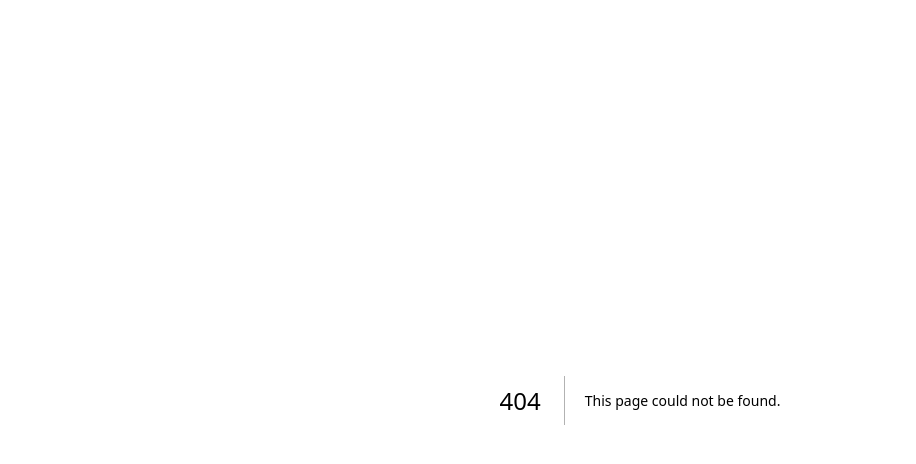
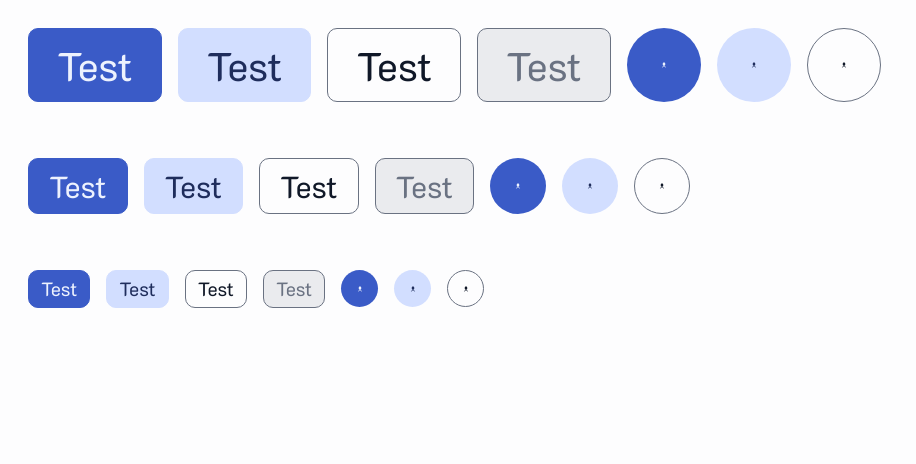
Before and after one commit to lm38550/portfolio, a Next.js app: page /UI in a window 1280 px wide. Before the commit this address had no page. Shown: the top 464 px of the page, without its empty margins (0-916 px from the left). Built offline with nearby package versions, Linux system fonts and the light colour scheme.

Commit message:
Adding Buttons

```diff
--- /dev/null
+++ b/src/app/UI/page.tsx
@@ -0,0 +1,40 @@
+import "@/style/globals.css"
+import {Button} from "@/ui/design-system/button/button";
+import {RiUser6Fill} from "react-icons/ri"
+
+
+export default function Home() {
+    return (
+        <>
+            <div className="flex p-5">
+                <Button className="m-2" size="large">Test</Button>
+                <Button className="m-2" size="large" variant="secondary">Test</Button>
+                <Button className="m-2" size="large" variant="outline">Test</Button>
+                <Button className="m-2" size="large" variant="disabled">Test</Button>
+                <Button className="m-2" size="large" variant="ico" icon={<RiUser6Fill/>}>Test</Button>
+                <Button className="m-2" size="large" variant="ico" iconTheme="secondary" icon={<RiUser6Fill/>}>Test</Button>
+                <Button className="m-2" size="large" variant="ico" iconTheme="gray" icon={<RiUser6Fill/>}>Test</Button>
+            </div>
+
+            <div className="flex p-5">
+                <Button className="m-2">Test</Button>
+                <Button className="m-2" variant="secondary">Test</Button>
+                <Button className="m-2" variant="outline">Test</Button>
+                <Button className="m-2" variant="disabled">Test</Button>
+                <Button className="m-2" variant="ico" icon={<RiUser6Fill/>}>Test</Button>
+                <Button className="m-2" variant="ico" iconTheme="secondary" icon={<RiUser6Fill/>}>Test</Button>
+                <Button className="m-2" variant="ico" iconTheme="gray" icon={<RiUser6Fill/>}>Test</Button>
+            </div>
+
+            <div className="flex p-5">
+                <Button className="m-2" size="small">Test</Button>
+                <Button className="m-2" size="small" variant="secondary">Test</Button>
+                <Button className="m-2" size="small" variant="outline">Test</Button>
+                <Button className="m-2" size="small" variant="disabled">Test</Button>
+                <Button className="m-2" size="small" variant="ico" icon={<RiUser6Fill/>}>Test</Button>
+                <Button className="m-2" size="small" variant="ico" iconTheme="secondary" icon={<RiUser6Fill/>}>Test</Button>
+                <Button className="m-2" size="small" variant="ico" iconTheme="gray" icon={<RiUser6Fill/>}>Test</Button>
+            </div>
+        </>
+    )
+}
--- a/src/app/layout.tsx
+++ b/src/app/layout.tsx
@@ -10,7 +10,7 @@ const k2d = K2D({
 })
 
 export const metadata: Metadata = {
-    title: "Louis Morel",
+    title: "Louis Morel - Étudiant en informatique",
     description: "Portfolio de Louis Morel - Étudiant en informatique",
 };
 
--- /dev/null
+++ b/src/ui/design-system/button/button.tsx
@@ -0,0 +1,97 @@
+"use client";
+
+import clsx from "clsx";
+import React from "react";
+
+interface Props {
+    size?: "small" | "medium" | "large";
+    variant?: "primary" | "secondary" | "outline" | "disabled" | "ico";
+    icon?: any;
+    iconTheme?: "primary" | "secondary" | "gray";
+    iconPosition?: "left" | "right";
+    disabled?: boolean;
+    isLoading?: boolean;
+    children?: React.ReactNode;
+    className?: string;
+}
+
+export const Button = ({
+    size = "medium",
+    variant = "primary",
+    icon,
+    iconTheme = "primary",
+    iconPosition = "right",
+    disabled,
+    isLoading,
+    children,
+    className,
+}: Props) => {
+
+    let variantStyles: string = "",
+        sizeStyles: string = "",
+        icoSize: number = 0;
+
+    switch (variant) {
+        case "primary":
+            variantStyles = "bg-day dark:bg-night hover:bg-day-500 hover:dark:bg-night-750 text-day-200 dark:text-night-200 dark:border-night border-day border-solid border-1 rounded";
+            break;
+        case "secondary":
+            variantStyles = "bg-day-300 dark:bg-night-500 hover:bg-day-200 hover:dark:bg-night-600 text-day-800 dark:text-night-800 dark:border-night-500 border-day-300 border-solid border-1 rounded";
+            break;
+        case "outline":
+            variantStyles = "bg-day-100 dark:bg-night-100 hover:bg-gray-900/5 hover:dark:bg-gray-100/5 border-gray-500 border-solid border-1 rounded text-gray-900 dark:text-gray-100";
+            break;
+        case "disabled":
+            variantStyles = "bg-gray-400/20 dark:bg-gray-100/10 border-gray-500 border-solid border-1 rounded text-gray-500 dark:text-gray-500 cursor-not-allowed";
+            break;
+        case "ico":
+            if (iconTheme === "primary") {
+                variantStyles = "bg-day dark:bg-night hover:bg-day-500 hover:dark:bg-night-800 text-day-200 dark:text-night-200 rounded-full"
+            }
+            if (iconTheme === "secondary") {
+                variantStyles = "bg-day-300 dark:bg-night-500 hover:bg-day-200 hover:dark:bg-night-600 text-day-800 dark:text-night-800 rounded-full"
+            }
+            if (iconTheme === "gray") {
+                variantStyles = "bg-day-100 dark:bg-night-100 hover:bg-gray-900/5 hover:dark:bg-gray-100/5 border-gray-500 border-solid border-1 rounded-full text-gray-900 dark:text-gray-100";
+            }
+            break;
+    }
+
+    switch (size) {
+        case "small":
+            sizeStyles = `text-sm ${
+                variant === "ico" ? "flex items-center justify-center w-[37px] h-[37px]" : "px-3 py-2"
+            }`;
+            icoSize = 13;
+            break;
+        case "medium":
+            sizeStyles = `text-base ${
+                variant === "ico" ? "flex items-center justify-center w-[56px] h-[56px]" : "px-5 py-3"
+            }`;
+            icoSize = 16;
+            break;
+        case "large":
+            sizeStyles = `text-lg ${
+                variant === "ico" ? "flex items-center justify-center w-[74px] h-[74px]" : "px-7 py-4"
+            }`;
+            icoSize = 20;
+            break;
+    }
+
+    return (
+        <>
+            <button
+                type="button"
+                className={clsx(variantStyles, sizeStyles, className, icoSize)}
+                onClick={() => console.log("click")}
+                disabled={disabled}
+            >
+                {icon && variant === "ico" ? React.cloneElement(
+                        icon , {size: 6}
+                ) : (
+                        <>{children}</>
+                )}
+            </button>
+        </>
+    )
+}
--- a/tailwind.config.js
+++ b/tailwind.config.js
@@ -7,6 +7,10 @@ module.exports = {
         "./src/**/*.{ts,js,jsx,tsx}",
     ],
     theme: {
+        borderRadius: {
+            DEFAULT : "10px",
+            full : "9999px",
+        },
         extend: {
             colors: {
                 night: {
@@ -17,6 +21,7 @@ module.exports = {
                     500: '#3E63DD',
                     600: '#5472E4',
                     DEFAULT: '#9EB1FF',
+                    750: '#BAC9FF',
                     800: '#D6E1FF',
                 },
                 day: {
@@ -97,8 +102,7 @@ module.exports = {
                     fontWeight: 400,
                 }
             ],
-
-        }
+        },
     },
     plugins: [],
 }
```
Also changed, not shown: package.json (+6 -4 lines), 1 other file (tests, documents, lock files or other folders).
